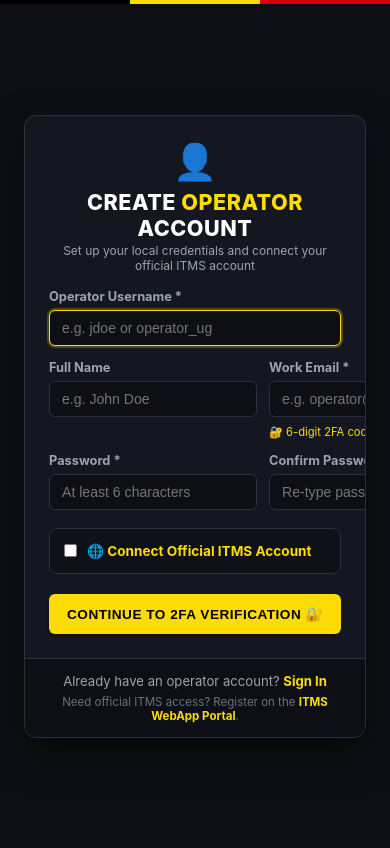
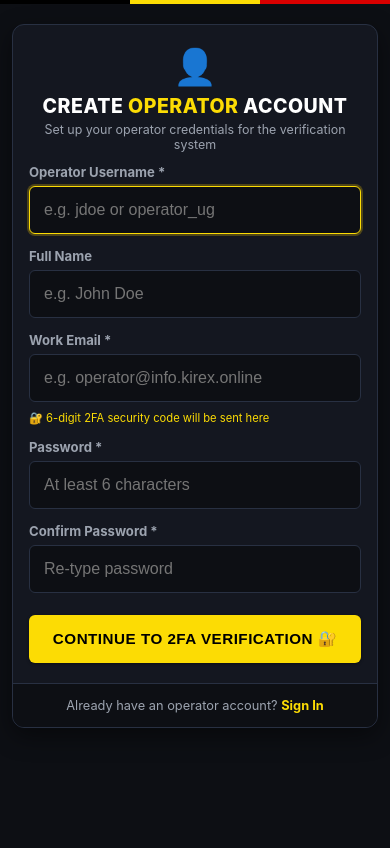
Before and after one commit to KIREX01/itms_verification, a Django app: page /signup/ in a window 390 px wide. Run offline with Django 5.2, Linux system fonts and the light colour scheme.

Commit message:
feat(auth): make signup mobile responsive, remove ITMS account connection and external portal link

```diff
--- a/core/static/core/css/auth.css
+++ b/core/static/core/css/auth.css
@@ -1,6 +1,11 @@
 /* ============================================================================
-   AUTHENTICATION & ONBOARDING (LOGIN & SIGNUP)
+   AUTHENTICATION & ONBOARDING (LOGIN, SIGNUP, & 2FA)
+   Mobile-First Responsive Layout & High-Contrast Touch Design
    ============================================================================ */
+
+*, *::before, *::after {
+    box-sizing: border-box;
+}
 
 .auth-page-wrapper {
     min-height: 100vh;
@@ -8,22 +13,27 @@
     flex-direction: column;
     align-items: center;
     justify-content: center;
-    background-color: var(--ug-black-surface);
-    padding: 24px;
+    background-color: var(--ug-black-surface, #0f1117);
+    padding: 24px 16px;
+    width: 100%;
 }
 
 .auth-card-box {
-    background-color: var(--ug-black-card);
-    border: 1px solid var(--ug-border);
-    border-radius: var(--radius-xl);
+    background-color: var(--ug-black-card, #161922);
+    border: 1px solid var(--ug-border, #282d3d);
+    border-radius: var(--radius-xl, 14px);
     width: 440px;
     max-width: 100%;
     overflow: hidden;
-    box-shadow: 0 16px 36px rgba(0, 0, 0, 0.5);
+    box-shadow: 0 16px 36px rgba(0, 0, 0, 0.55);
+}
+
+.auth-card-box.auth-card-wide {
+    width: 490px;
 }
 
 .auth-card-head {
-    padding: 24px 24px 16px;
+    padding: 24px 24px 14px;
     text-align: center;
 }
 
@@ -31,125 +41,150 @@
     padding: 0 24px 24px;
     display: flex;
     flex-direction: column;
-    gap: 16px;
+    gap: 14px;
 }
 
 .auth-card-footer {
     padding: 14px 24px;
-    background-color: var(--ug-black-surface);
-    border-top: 1px solid var(--ug-border);
+    background-color: var(--ug-black-surface, #0f1117);
+    border-top: 1px solid var(--ug-border, #282d3d);
     text-align: center;
     font-size: 0.82rem;
-    color: var(--ug-text-muted);
+    color: var(--ug-text-muted, #8b949e);
 }
+
 .auth-card-footer a {
-    color: var(--ug-yellow);
+    color: var(--ug-yellow, #ffd100);
     font-weight: 700;
     text-decoration: none;
 }
+
 .auth-card-footer a:hover {
     text-decoration: underline;
+    color: #ffffff;
 }
 
 .alert-banner {
     padding: 10px 14px;
-    border-radius: var(--radius-md);
+    border-radius: var(--radius-md, 8px);
     font-size: 0.82rem;
     font-weight: 600;
+    line-height: 1.4;
 }
+
 .alert-banner.error {
     background-color: rgba(217, 0, 0, 0.15);
-    border: 1px solid rgba(217, 0, 0, 0.4);
+    border: 1px solid rgba(217, 0, 0, 0.45);
     color: #f87171;
 }
+
 .alert-banner.warning {
     background-color: rgba(252, 220, 4, 0.15);
-    border: 1px solid rgba(252, 220, 4, 0.4);
-    color: var(--ug-yellow);
+    border: 1px solid rgba(252, 220, 4, 0.45);
+    color: var(--ug-yellow, #ffd100);
 }
 
-.auth-card-box.auth-card-wide {
-    width: 540px;
+.alert-banner.success {
+    background-color: rgba(35, 134, 54, 0.15);
+    border: 1px solid rgba(35, 134, 54, 0.45);
+    color: #3fb950;
 }
 
 .form-field {
     display: flex;
     flex-direction: column;
     gap: 6px;
+    width: 100%;
 }
+
 .form-field label {
-    font-size: 0.8rem;
+    font-size: 0.82rem;
     font-weight: 700;
-    color: var(--ug-text-muted);
+    color: var(--ug-text-muted, #8b949e);
 }
+
 .form-field input[type="text"],
 .form-field input[type="email"],
 .form-field input[type="password"] {
-    background-color: var(--ug-black-surface);
-    border: 1px solid var(--ug-border);
+    background-color: var(--ug-black-surface, #0f1117);
+    border: 1px solid var(--ug-border, #282d3d);
     color: #ffffff;
-    padding: 9px 12px;
-    border-radius: var(--radius-md);
-    font-size: 0.88rem;
+    padding: 11px 14px;
+    border-radius: var(--radius-md, 8px);
+    font-size: 1rem; /* 16px standard to eliminate iOS auto-zoom */
     outline: none;
     transition: border-color 0.15s ease, box-shadow 0.15s ease;
+    width: 100%;
+    min-height: 44px; /* Accessible minimum touch target */
 }
+
 .form-field input:focus {
-    border-color: var(--ug-yellow);
-    box-shadow: 0 0 0 2px var(--ug-yellow-glow);
+    border-color: var(--ug-yellow, #ffd100);
+    box-shadow: 0 0 0 2px rgba(255, 209, 0, 0.25);
 }
 
 .form-row {
     display: grid;
     grid-template-columns: 1fr 1fr;
     gap: 12px;
+    width: 100%;
 }
 
-.itms-connect-card {
-    background-color: rgba(13, 15, 20, 0.7);
-    border: 1px solid var(--ug-border);
-    border-radius: var(--radius-lg);
-    padding: 14px;
-    display: flex;
-    flex-direction: column;
-    gap: 12px;
-    margin-top: 4px;
+/* ============================================================================
+   RESPONSIVE MEDIA QUERIES (Mobile & Tablet)
+   ============================================================================ */
+
+@media (max-width: 600px) {
+    .auth-page-wrapper {
+        padding: 16px 12px;
+        justify-content: flex-start;
+        padding-top: 20px;
     }
 
-.toggle-label {
-    display: flex;
-    align-items: center;
-    gap: 10px;
-    font-weight: 700;
-    font-size: 0.85rem;
-    color: var(--ug-yellow);
-    cursor: pointer;
+    .auth-card-box,
+    .auth-card-box.auth-card-wide {
+        width: 100%;
+        max-width: 100%;
+        border-radius: 12px;
+        box-shadow: 0 8px 24px rgba(0, 0, 0, 0.45);
     }
 
-.toggle-label input[type="checkbox"] {
-    accent-color: var(--ug-yellow);
-    cursor: pointer;
+    .auth-card-head {
+        padding: 20px 16px 12px;
     }
 
-.itms-fields {
-    display: flex;
-    flex-direction: column;
-    gap: 12px;
-    padding-top: 12px;
-    border-top: 1px solid var(--ug-border);
+    .auth-card-head h1 {
+        font-size: 1.22rem !important;
     }
 
-.itms-signup-hint {
-    font-size: 0.76rem;
-    color: var(--ug-text-dim);
-    line-height: 1.4;
+    .auth-card-body {
+        padding: 0 16px 20px;
+        gap: 14px;
     }
 
-.itms-signup-hint a {
-    color: var(--ug-yellow);
-    text-decoration: none;
-    font-weight: 700;
+    .form-row {
+        grid-template-columns: 1fr;
+        gap: 14px;
     }
-.itms-signup-hint a:hover {
-    text-decoration: underline;
+
+    .form-field input[type="text"],
+    .form-field input[type="email"],
+    .form-field input[type="password"] {
+        padding: 12px 14px;
+        font-size: 1rem;
+        min-height: 48px;
     }
+
+    .btn.btn-primary,
+    .auth-btn-primary {
+        padding: 14px 16px !important;
+        font-size: 0.95rem !important;
+        min-height: 48px;
+        width: 100%;
+    }
+
+    .auth-card-footer {
+        padding: 14px 16px;
+        font-size: 0.8rem;
+    }
+}
--- a/core/templates/core/signup.html
+++ b/core/templates/core/signup.html
@@ -3,7 +3,7 @@
 <html lang="en">
 <head>
     <meta charset="UTF-8">
-    <meta name="viewport" content="width=device-width, initial-scale=1.0">
+    <meta name="viewport" content="width=device-width, initial-scale=1.0, maximum-scale=1.0, user-scalable=no">
     <title>Create Operator Account - ITMS Verification Copilot</title>
     <link rel="stylesheet" href="{% static 'core/css/uganda_theme.css' %}">
     <link rel="stylesheet" href="{% static 'core/css/app_layout.css' %}">
@@ -18,11 +18,11 @@
         <div class="auth-card-box auth-card-wide">
             <div class="auth-card-head">
                 <div style="font-size:2.2rem; margin-bottom:6px;">👤</div>
-                <h1 style="font-size:1.35rem; font-weight:800; color:#ffffff; letter-spacing:0.5px;">
+                <h1 style="font-size:1.35rem; font-weight:800; color:#ffffff; letter-spacing:0.5px; margin:0;">
                     CREATE <span style="color:var(--ug-yellow);">OPERATOR</span> ACCOUNT
                 </h1>
-                <p style="font-size:0.75rem; color:var(--ug-text-muted); margin-top:2px;">
-                    Set up your local credentials and connect your official ITMS account
+                <p style="font-size:0.78rem; color:var(--ug-text-muted); margin-top:4px;">
+                    Set up your operator credentials for the verification system
                 </p>
             </div>
 
@@ -38,57 +38,33 @@
 
                     <div class="form-field">
                         <label for="username">Operator Username *</label>
-                        <input type="text" id="username" name="username" value="{{ form_data.username|default:'' }}" required autofocus placeholder="e.g. jdoe or operator_ug">
+                        <input type="text" id="username" name="username" value="{{ form_data.username|default:'' }}" required autofocus autocomplete="username" placeholder="e.g. jdoe or operator_ug">
                     </div>
 
                     <div class="form-row">
                         <div class="form-field">
                             <label for="full_name">Full Name</label>
-                            <input type="text" id="full_name" name="full_name" value="{{ form_data.full_name|default:'' }}" placeholder="e.g. John Doe">
+                            <input type="text" id="full_name" name="full_name" value="{{ form_data.full_name|default:'' }}" autocomplete="name" placeholder="e.g. John Doe">
                         </div>
                         <div class="form-field">
                             <label for="email">Work Email *</label>
-                            <input type="email" id="email" name="email" value="{{ form_data.email|default:'' }}" required placeholder="e.g. operator@info.kirex.online">
-                            <span style="font-size:0.7rem; color:var(--ug-yellow); margin-top:2px;">🔐 6-digit 2FA code will be sent here</span>
+                            <input type="email" id="email" name="email" value="{{ form_data.email|default:'' }}" required autocomplete="email" placeholder="e.g. operator@info.kirex.online">
+                            <span style="font-size:0.7rem; color:var(--ug-yellow); margin-top:3px; display:block;">🔐 6-digit 2FA security code will be sent here</span>
                         </div>
                     </div>
 
                     <div class="form-row">
                         <div class="form-field">
                             <label for="password">Password *</label>
-                            <input type="password" id="password" name="password" required placeholder="At least 6 characters">
+                            <input type="password" id="password" name="password" required autocomplete="new-password" placeholder="At least 6 characters">
                         </div>
                         <div class="form-field">
                             <label for="password_confirm">Confirm Password *</label>
-                            <input type="password" id="password_confirm" name="password_confirm" required placeholder="Re-type password">
+                            <input type="password" id="password_confirm" name="password_confirm" required autocomplete="new-password" placeholder="Re-type password">
                         </div>
                     </div>
 
-                    <!-- Optional ITMS WebApp Connection Section -->
-                    <div class="itms-connect-card">
-                        <label class="toggle-label">
-                            <input type="checkbox" id="connect_itms" name="connect_itms" value="1" onchange="toggleItmsFields()" {% if form_data.connect_itms %}checked{% endif %}>
-                            <span>🌐 Connect Official ITMS Account</span>
-                        </label>
-
-                        <div class="itms-fields" id="itms-fields-container" style="display: none;">
-                            <div class="form-field">
-                                <label for="itms_email">ITMS Account Email / Username</label>
-                                <input type="text" id="itms_email" name="itms_email" value="{{ form_data.itms_email|default:'' }}" placeholder="e.g. operator@example.com">
-                            </div>
-
-                            <div class="form-field">
-                                <label for="itms_password">ITMS Password</label>
-                                <input type="password" id="itms_password" name="itms_password" placeholder="ITMS web portal password">
-                            </div>
-
-                            <div class="itms-signup-hint">
-                                💡 Connecting your ITMS account enables 1-click order synchronisation and photo submissions.
-                            </div>
-                        </div>
-                    </div>
-
-                    <button type="submit" class="btn btn-primary" style="width:100%; justify-content:center; padding:12px; margin-top:6px; font-weight:800; letter-spacing:0.5px;">
+                    <button type="submit" class="btn btn-primary" style="width:100%; justify-content:center; padding:13px; margin-top:8px; font-weight:800; font-size:0.92rem; letter-spacing:0.5px;">
                         CONTINUE TO 2FA VERIFICATION 🔐
                     </button>
                 </form>
@@ -98,25 +74,9 @@
                 <div>
                     Already have an operator account? <a href="{% url 'core:login' %}">Sign In</a>
                 </div>
-                <div style="font-size:0.72rem; color:var(--ug-text-dim); margin-top:6px;">
-                    Need official ITMS access? Register on the <a href="https://stock.itms.ug/site/signup" target="_blank" rel="noopener noreferrer">ITMS WebApp Portal</a>.
-                </div>
             </div>
         </div>
     </div>
 
-    <script>
-        function toggleItmsFields() {
-            const checkbox = document.getElementById("connect_itms");
-            const container = document.getElementById("itms-fields-container");
-            if (checkbox && container) {
-                container.style.display = checkbox.checked ? "flex" : "none";
-            }
-        }
-
-        document.addEventListener("DOMContentLoaded", () => {
-            toggleItmsFields();
-        });
-    </script>
 </body>
 </html>
--- a/core/views/auth.py
+++ b/core/views/auth.py
@@ -70,10 +70,6 @@ def signup_view(request: HttpRequest) -> HttpResponse:
         password = request.POST.get("password", "").strip()
         password_confirm = request.POST.get("password_confirm", "").strip()
 
-        connect_itms = bool(request.POST.get("connect_itms"))
-        itms_email = request.POST.get("itms_email", "").strip()
-        itms_password = request.POST.get("itms_password", "").strip()
-
         if not username or not password:
             return render(request, "core/signup.html", {
                 "error": "Username and password are required.",
@@ -115,9 +111,6 @@ def signup_view(request: HttpRequest) -> HttpResponse:
                 "full_name": full_name,
                 "email": email,
                 "password": password,
-                "connect_itms": connect_itms,
-                "itms_email": itms_email,
-                "itms_password": itms_password,
                 "code": code,
                 "expires_at": time.time() + 600,  # 10 minutes
                 "last_sent_at": time.time(),
@@ -221,14 +214,6 @@ def signup_verify_view(request: HttpRequest) -> HttpResponse:
                 "error": err,
             })
 
-        # Connect optional ITMS credentials if provided
-        if pending.get("connect_itms") and pending.get("itms_email") and pending.get("itms_password"):
-            ok, itms_msg = auth_service.connect_itms_account(pending["itms_email"], pending["itms_password"])
-            if ok:
-                messages.success(request, f"Connected to ITMS WebApp as '{pending['itms_email']}'.")
-            else:
-                messages.warning(request, f"Account created, but ITMS connection note: {itms_msg}")
-
         # Clear session pending state & log user in
         del request.session["pending_signup"]
         auth_login(request, user)
```
Lines whose indentation alone changed are shown as unchanged.
